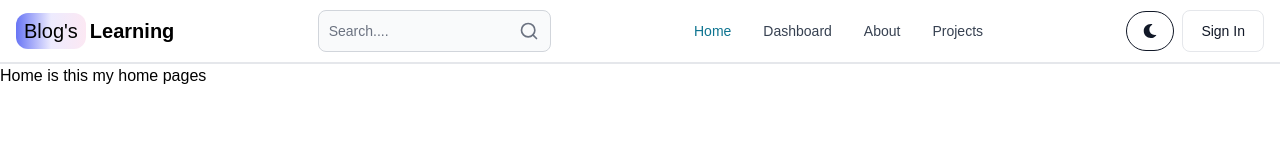
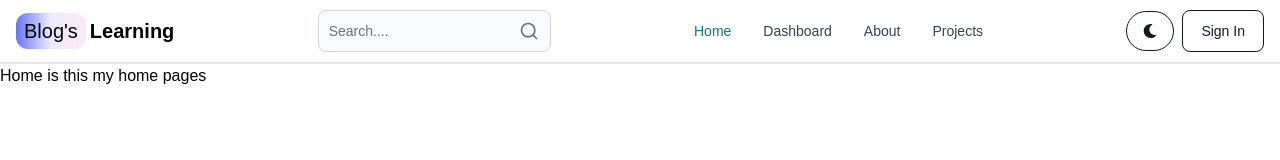
Before and after one commit to tchasinga/blogs-learning, a React (Vite) app in the folder frontend/: page / in a window 1280 px wide. Shown: the top 160 px of the page. Built offline with nearby package versions, Linux system fonts and the light colour scheme.

Commit message:
new commit is added

```diff
--- a/frontend/src/Components/Header.jsx
+++ b/frontend/src/Components/Header.jsx
@@ -18,8 +18,8 @@ export default function Header() {
         <Button className='lg:hidden' variant='primary' color='gray' size='sm' pill rounded><FiSearch/></Button>
         <div className='flex items-center gap-2 md:order-2'>
            <Button className='w-12 h-10 hidden sm:inline'  variant='primary' color='gray' size='sm' outline pill rounded><FaMoon /></Button>
-           <Link to='/sign-in'>
-            <Button className='  sm:inli' variant='primary' color='gray'  rounded>Sign In</Button>
+           <Link to='/sign-in' outline="">
+            <Button className='  sm:inli' variant='primary' color='gray' outline  rounded>Sign In</Button>
            </Link>
            <Navbar.Toggle className='sm:hidden' />
           </div>
```
